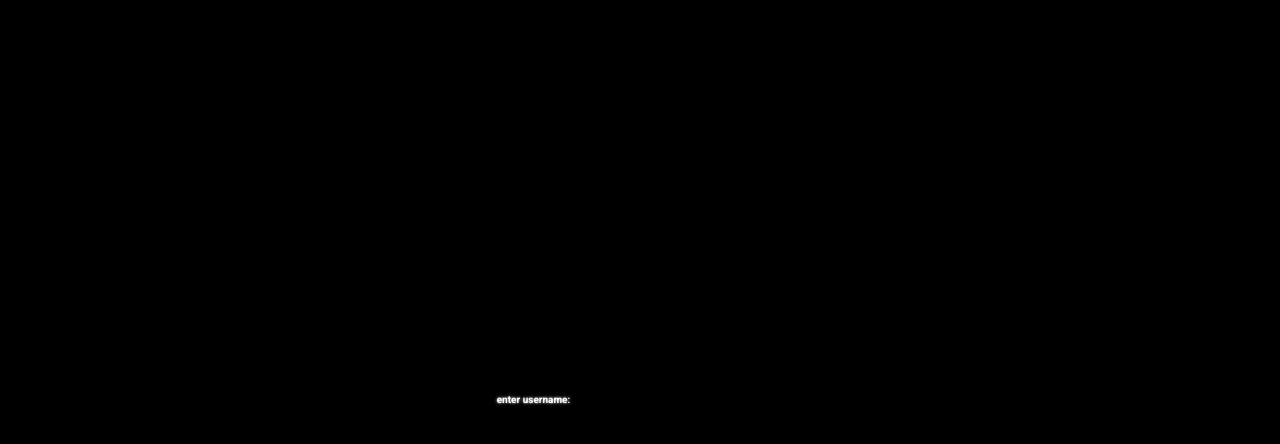
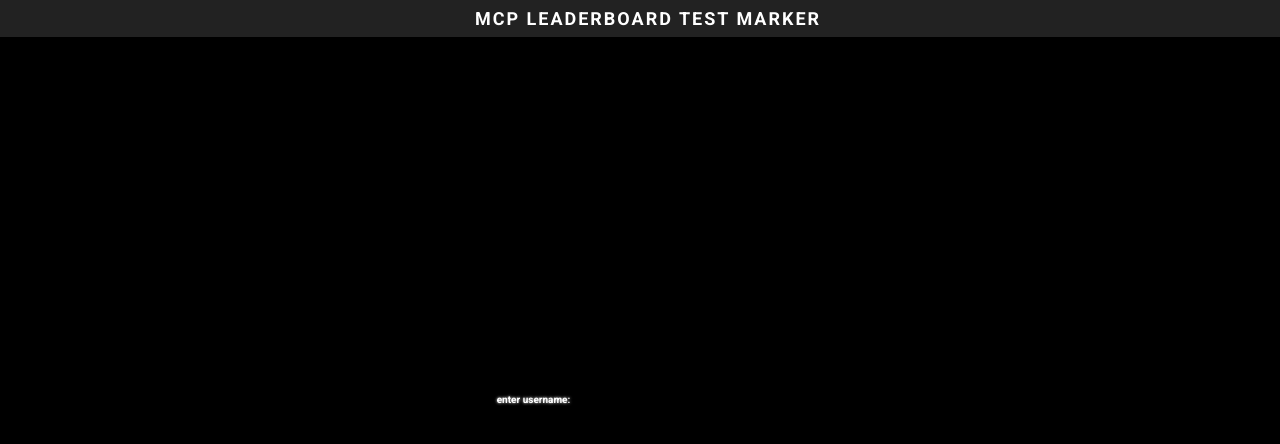
Before and after one commit to mirajthekid/f, a React (Create React App) app: page / in a window 1280 px wide. Shown: the top 444 px of the page. Built offline with nearby package versions, Linux system fonts and the light colour scheme.

Commit message:
Update AppBackup.js

```diff
--- a/src/AppBackup.js
+++ b/src/AppBackup.js
@@ -834,5 +834,12 @@ export default function App() {
     )
   };
 
-  return games[currentGame] || null;
+  return (
+    <>
+      <div style={{position:'fixed',top:0,left:0,width:'100vw',background:'#222',color:'#fff',zIndex:9999,textAlign:'center',fontWeight:900,fontSize:18,padding:8,letterSpacing:2}}>
+        MCP LEADERBOARD TEST MARKER
+      </div>
+      {games[currentGame] || null}
+    </>
+  );
 }
```
